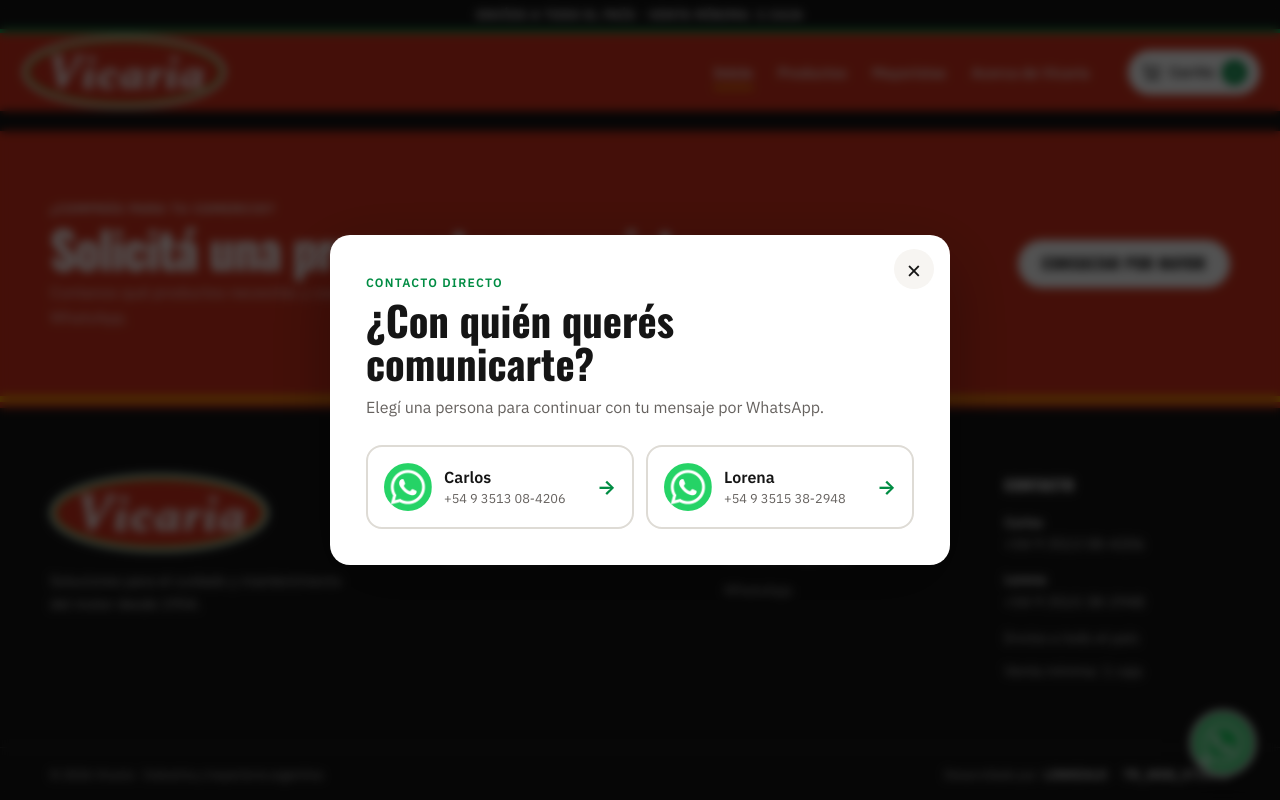
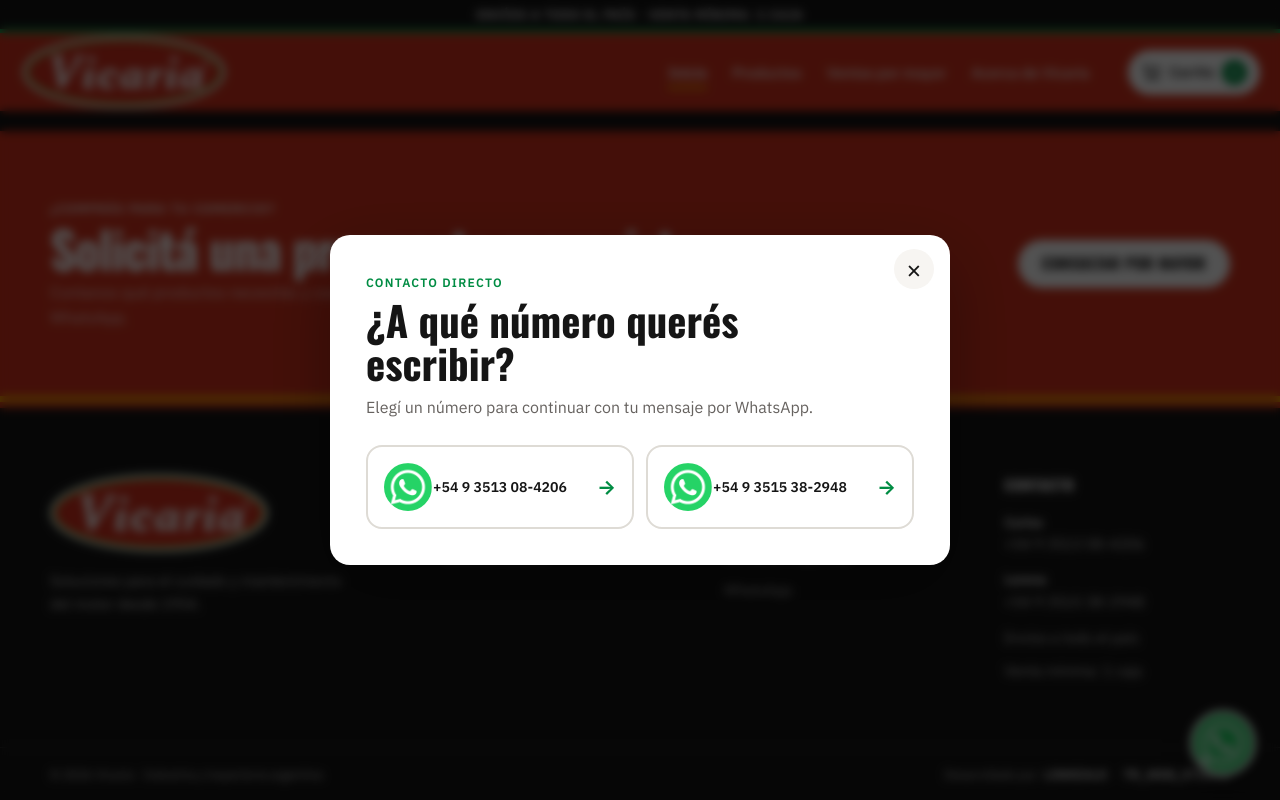
Before and after one commit to salvasoss/vicaria-web, a React (Vite) app: page / in a window 1280 px wide. Both pictures are taken after a click on the button "WhatsApp". Shown: the part 3524-4324 px from the top of the page. Built offline with nearby package versions, Linux system fonts and the light colour scheme.

Commit message:
Elimine nombres en el pop up selector de nombres para enviar formulario, cambie logo vicaria y cambie nombre de page mayorista a ventas por mayor

```diff
--- a/src/components/siteHeader/SiteHeader.jsx
+++ b/src/components/siteHeader/SiteHeader.jsx
@@ -6,7 +6,7 @@ import "./siteHeader.scss";
 const navItems = [
   ["/", "Inicio"],
   ["/productos", "Productos"],
-  ["/contacto", "Mayoristas"],
+  ["/contacto", "Ventas por mayor"],
   ["/acerca", "Acerca de Vicaria"],
 ];
 
--- a/src/components/whatsAppContactSelector/WhatsAppContactSelector.jsx
+++ b/src/components/whatsAppContactSelector/WhatsAppContactSelector.jsx
@@ -59,14 +59,8 @@ export const WhatsAppContactSelector = ({
         <div className="whatsapp-selector__heading">
           <span>Contacto directo</span>
 
-          <h2 id={titleId}>
-            ¿Con quién querés comunicarte?
-          </h2>
-
-          <p>
-            Elegí una persona para continuar con tu mensaje por
-            WhatsApp.
-          </p>
+          <h2 id={titleId}>¿A qué número querés escribir?</h2>
+          <p>Elegí un número para continuar con tu mensaje por WhatsApp.</p>
         </div>
 
         <div className="whatsapp-selector__options">
@@ -84,9 +78,8 @@ export const WhatsAppContactSelector = ({
                 height="48"
               />
 
-              <span>
-                <strong>{contact.name}</strong>
-                <small>{contact.whatsappDisplay}</small>
+              <span className="whatsapp-selector__number">
+                {contact.whatsappDisplay}
               </span>
 
               <b aria-hidden="true">→</b>
--- a/src/components/whatsAppContactSelector/whatsAppContactSelector.scss
+++ b/src/components/whatsAppContactSelector/whatsAppContactSelector.scss
@@ -70,7 +70,7 @@
 .whatsapp-selector__contact {
   min-width: 0;
   display: grid;
-  grid-template-columns: 48px minmax(0, 1fr) auto;
+  grid-template-columns: 48px minmax(0, 1fr) 48px;
   align-items: center;
   gap: 12px;
   padding: 16px;
@@ -98,24 +98,18 @@
   border-radius: 50%;
 }
 
-.whatsapp-selector__contact span {
+.whatsapp-selector__number {
   min-width: 0;
-  display: flex;
-  flex-direction: column;
-  gap: 3px;
-}
-
-.whatsapp-selector__contact strong {
-  font-size: 1rem;
-}
-
-.whatsapp-selector__contact small {
-  overflow-wrap: anywhere;
-  color: var(--muted);
-  font-size: 0.8rem;
+  justify-self: center;
+  color: var(--ink);
+  font-size: 0.88rem;
+  font-weight: 800;
+  text-align: center;
+  white-space: nowrap;
 }
 
 .whatsapp-selector__contact b {
+  justify-self: end;
   color: var(--vicaria-green-dark);
   font-size: 1.25rem;
 }
@@ -135,3 +129,20 @@
     grid-template-columns: 1fr;
   }
 }
+
+@media (max-width: 360px) {
+  .whatsapp-selector__contact {
+    grid-template-columns: 42px minmax(0, 1fr) 42px;
+    gap: 8px;
+    padding: 14px;
+  }
+
+  .whatsapp-selector__contact img {
+    width: 42px;
+    height: 42px;
+  }
+
+  .whatsapp-selector__number {
+    font-size: 0.75rem;
+  }
+}
--- a/src/pages/HomePage.jsx
+++ b/src/pages/HomePage.jsx
@@ -37,7 +37,7 @@ export const HomePage = () => {
           </p>
           <div className="hero-actions">
             <Link className="button button--light" to="/productos">Comprar productos <span aria-hidden="true">→</span></Link>
-            <Link className="button hero-secondary" to="/contacto">Soy mayorista</Link>
+            <Link className="button hero-secondary" to="/contacto">Venta por mayor</Link>
           </div>
           <p className="hero-note">Desde 1954 · Venta mínima de 1 caja · Envíos a todo el país</p>
         </div>
```
Also changed, not shown: public/img/LOGO VICARIA PNG.png (deleted), public/img/logo-vicaria.png.
